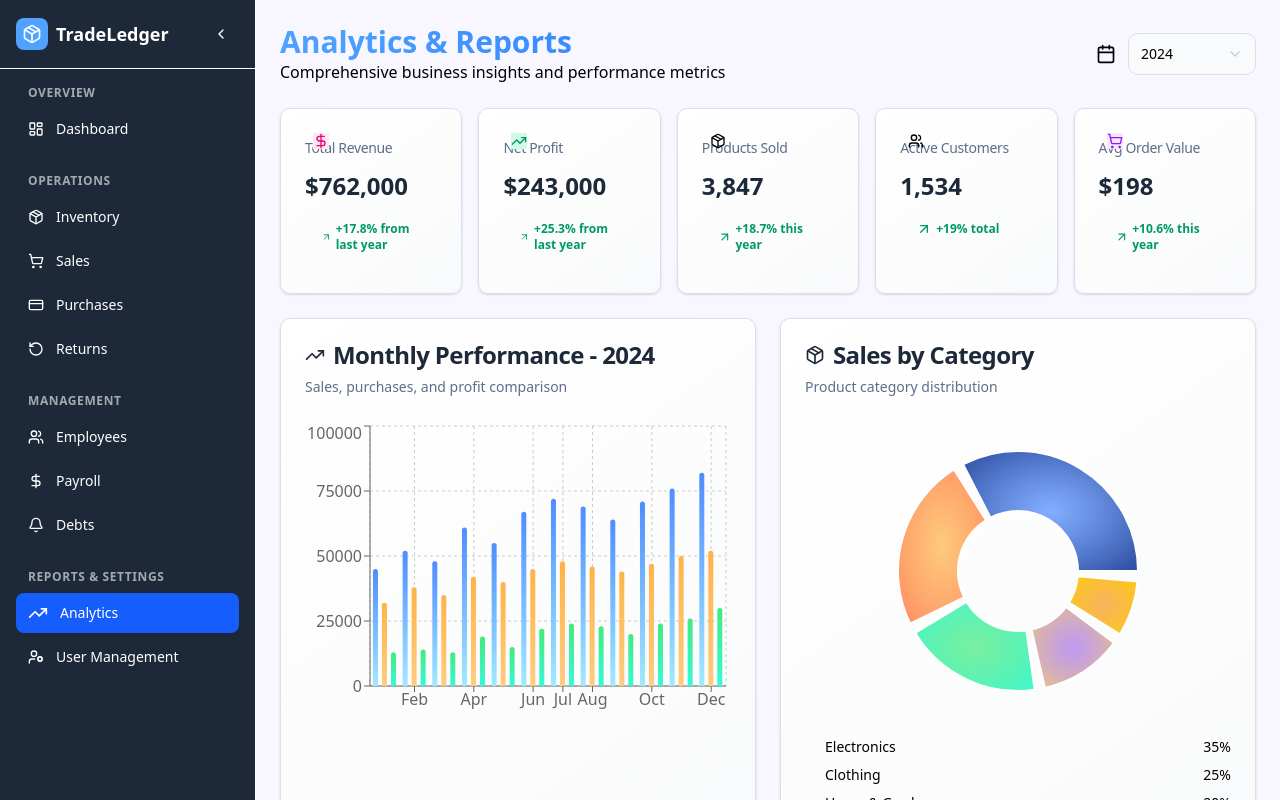
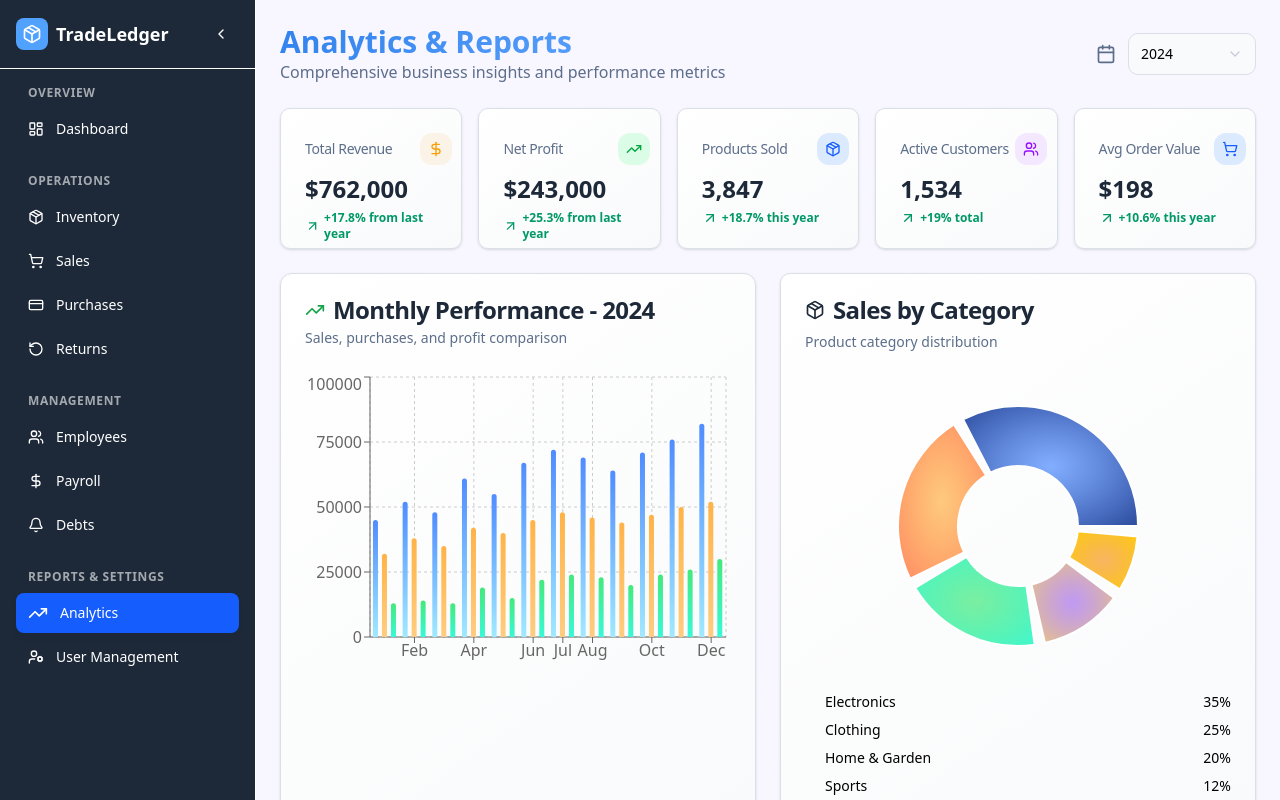
Before and after one commit to Sohrab-Malikzada/Store-Managment_Dashborad, a React (Vite) app: page /analytics in a window 1280 px wide. Both pictures are taken after typing "name@example.com", "Sample123" into the empty fields and a click on the button "Sign In". Shown: the top 800 px of the page. Built offline with nearby package versions, Linux system fonts and the light colour scheme.

Commit message:
Analytics.jsx is changed

```diff
--- a/src/Pages/Analytics.jsx
+++ b/src/Pages/Analytics.jsx
@@ -70,14 +70,14 @@ export default function Analytics() {
     <div className="space-y-6 m-6">
       <div className="flex items-center justify-between">
         <div>
-          <h1 className="text-3xl font-bold bg-gradient-to-r from-blue-400 to-blue-500 bg-clip-text text-transparent">Analytics & Reports</h1>
-          <p className="text-muted-foreground">Comprehensive business insights and performance metrics</p>
+          <h1 className="text-3xl font-bold gradient-primary bg-clip-text text-transparent">Analytics & Reports</h1>
+          <p className="text-[hsl(216,20%,45%)]">Comprehensive business insights and performance metrics</p>
         </div>
         <div className="flex items-center space-x-3">
-          <Calendar className="h-5 w-5 text-muted-foreground" />
+          <Calendar className="h-5 w-5 text-[hsl(216,20%,45%)]" />
           <Select value={selectedYear} onValueChange={setSelectedYear}>
-            <SelectTrigger className="w-32">
-              <SelectValue />
+            <SelectTrigger className="w-32 bg-[hsl(216,20%,98%)]">
+              <SelectValue/>
             </SelectTrigger>
             <SelectContent className={"bg-white"}>
               <SelectItem value="2024">2024</SelectItem>
@@ -93,41 +93,76 @@ export default function Analytics() {
           value={currentData.stats.totalRevenue}
           icon={DollarSign}
           trend={{ value: selectedYear === "2024" ? 17.8 : 15.2, label: "from last year" }}
-        />
+          trendchange="mt-[-6px] text-[hsl(142,76%,36%)] -mr-6 -ml-[16px] text-[hsl(142,76%,36%)] text-left text-[12px]"
+          variant="warning"
+          valuechange="mt-[18px]"
+          box=" h-[141px]"
+          titlechange="mt-[-7px]"
+          icanchange="items-center relative -m-66 -mt-6 -mr-[123px]  h-4 w-4"
+          iconColor="bg-[hsl(38,92%,55%)]/10 text-[hsl(38,92%,50%)] rounded-[12px] p-2 h-8 w-8"
+          />
         <StatsCard
           title="Net Profit"
           value={currentData.stats.netProfit}
           icon={TrendingUp}
           trend={{ value: selectedYear === "2024" ? 25.3 : 22.5, label: "from last year" }}
+          trendchange="mt-[-6px] text-[hsl(142,76%,36%)] -mr-6 -ml-[16px] text-[hsl(142,76%,36%)] text-left text-[12px]"
+          variant="warning"
+          valuechange="mt-[18px]"
+          box=" h-[141px]"
+          titlechange="mt-[-7px]"
+          icanchange="items-center relative -m-66 -mt-6 -mr-[123px]  h-4 w-4"
+          iconColor="text-green-600 bg-green-100 rounded-[12px] p-2 h-8 w-8"
         />
         <StatsCard
           title="Products Sold"
           value={currentData.stats.productsSold}
           icon={Package}
           trend={{ value: selectedYear === "2024" ? 18.7 : 8.1, label: "this year" }}
+          trendchange="mt-[-6px] text-[hsl(142,76%,36%)] -mr-6 -ml-[16px] text-[hsl(142,76%,36%)] text-left text-[12px]"
+          variant="warning"
+          valuechange="mt-[18px]"
+          box=" h-[141px]"
+          titlechange="mt-[-7px]"
+          icanchange="items-center relative -m-66 -mt-6 -mr-[123px]  h-4 w-4"
+          iconColor="text-blue-600 bg-blue-100 rounded-[12px] p-2 h-8 w-8"
         />
         <StatsCard
           title="Active Customers"
           value={currentData.stats.activeCustomers}
           icon={Users}
           trend={{ value: selectedYear === "2024" ? 19.0 : 12.3, label: "total" }}
+          trendchange="mt-[-6px] text-[hsl(142,76%,36%)] -mr-6 -ml-[16px] text-[hsl(142,76%,36%)] text-left text-[12px]"
+          variant="warning"
+          valuechange="mt-[18px]"
+          box=" h-[141px]"
+          titlechange="mt-[-7px]"
+          icanchange="items-center relative -m-66 -mt-6 -mr-[123px]  h-4 w-4"
+          iconColor="text-purple-600 bg-purple-100 rounded-[12px] p-2 h-8 w-8"
         />
         <StatsCard
           title="Avg Order Value"
           value={currentData.stats.avgOrderValue}
           icon={ShoppingCart}
           trend={{ value: selectedYear === "2024" ? 10.6 : -2.4, label: "this year" }}
+          trendchange="mt-[-6px]  -mr-6 -ml-[16px] text-left text-[12px]"
+          variant="warning"
+          valuechange="mt-[18px]"
+          box=" h-[141px]"
+          titlechange="mt-[-7px]"
+          icanchange="items-center relative -m-66 -mt-6 -mr-[123px]  h-4 w-4"
+          iconColor="text-blue-600 bg-blue-100 rounded-[12px] p-2 h-8 w-8"
         />
       </div>
 
       <div className="grid gap-6 md:grid-cols-2">
-        <Card className="gradient-card shadow-medium">
+        <Card className="gradient-card rounded-[12px] shadow-medium">
           <CardHeader>
             <CardTitle className="flex items-center gap-2">
-              <TrendingUp className="h-5 w-5 text-primary" />
+              <TrendingUp className="h-5 w-5 text-[hsl(141.86deg,76.09%,36.08%)]" />
               Monthly Performance - {selectedYear}
             </CardTitle>
-            <CardDescription>Sales, purchases, and profit comparison</CardDescription>
+            <CardDescription className="-mt-[4px]">Sales, purchases, and profit comparison</CardDescription>
           </CardHeader>
           <CardContent>
             <ResponsiveContainer width="100%" height={300}>
--- a/src/components/dashboard/StatsCard.jsx
+++ b/src/components/dashboard/StatsCard.jsx
@@ -4,7 +4,7 @@
 import { Card } from "@/components/ui/card";
 import { ArrowUpRight, ArrowDownRight } from "lucide-react";
 
-export function StatsCard({trendchange, icanchange, box, title, value, icon: Icon, trend, iconColor }) {
+export function StatsCard({trendchange, valuechange, titlechange, icanchange, box, title, value, icon: Icon, trend, iconColor }) {
 
   let colorClass = iconColor;
   if (!colorClass) {
@@ -39,16 +39,16 @@ export function StatsCard({trendchange, icanchange, box, title, value, icon: Ico
           </span>
         )}
         <div className=" flex-1">
-          <div className="flex  justify-start -ml-18 -mt-2  tracking-tight items-center text-sm font-medium text-[hsl(216,20%,45%)]  leading-none">
+          <div className={`${titlechange} flex  justify-start -ml-18 -mt-2  tracking-tight items-center text-sm font-medium text-[hsl(216,20%,45%)]  leading-none`}>
             {title}
           </div>
-          <div className="mt-4 -ml-18 space-x-7 flex justify-start text-2xl font-bold text-[hsl(216,32%,17%)] leading-tight">
+          <div className={`${valuechange} mt-4 -ml-18 space-x-7 flex justify-start text-2xl font-bold text-[hsl(216,32%,17%)] leading-tight`}>
             <span className="self-end">{value}</span>
           </div>
         </div>
       </div>
       {trend && (
-        <div className={`flex ${trendchange} items-center gap-1 text-xs font-semibold mt-2 ${trend.value > 0 ? 'text-emerald-600' : trend.value < 0 ? 'text-foreground' : 'text-muted-foreground'}`}>
+        <div className={`flex ${trendchange} items-center gap-1 text-xs font-semibold mt-2 ${trend.value > 0 ? 'text-emerald-600' : trend.value < 0 ? 'text-[hsl(0,84%,60%)]' : 'text-muted-foreground'}`}>
           {trend.value > 0 ? <ArrowUpRight className="w-4 h-4" /> : trend.value < 0 ? <ArrowDownRight className="w-4 h-4" /> : null}
           {trend.value > 0 ? '+' : ''}{trend.value}% {trend.label}
         </div>
--- a/src/components/payroll/PayrollTable.jsx
+++ b/src/components/payroll/PayrollTable.jsx
@@ -71,9 +71,11 @@ export function PayrollTable({ payrollRecords, onViewDetails, onEditRecord }) {
                 </span>
               </TableCell>
               <TableCell>
-                  <span className={`px-3 py-1 rounded-full font-semibold text-sm ${isPaid ?  'bg-[hsl(214.15deg,83.93%,56.08%)] text-[#ffffff] '  : 'bg-[hsl(0,84%,60%)] text-[#ffffff]'}`}>
-                  {isPaid ? 'Paid' : 'Unpaid'}
-                </span>
+                  <span className={`inline-flex items-center gap-2 px-3 py-1 rounded-full font-semibold text-sm ${isPaid ? 'bg-[hsl(214.15deg,83.93%,56.08%)]  text-white' : 'border border-[hsl(214,20%,88%)]  text-[hsl(216,32%,17%)]'}`}>
+                    {isPaid ? <CheckCircle className="w-4 h-4 flex-shrink-0 text-white" /> : <XCircle className="w-4 h-4 flex-shrink-0 text-red-600" />}
+                    {isPaid ? 'Paid' : 'Pending'}
+                  </span>
+
               </TableCell>
                 <TableCell className="text-[hsl(216,20%,45%)]">
                 {new Date(record.paymentDate).toLocaleDateString()}
```
